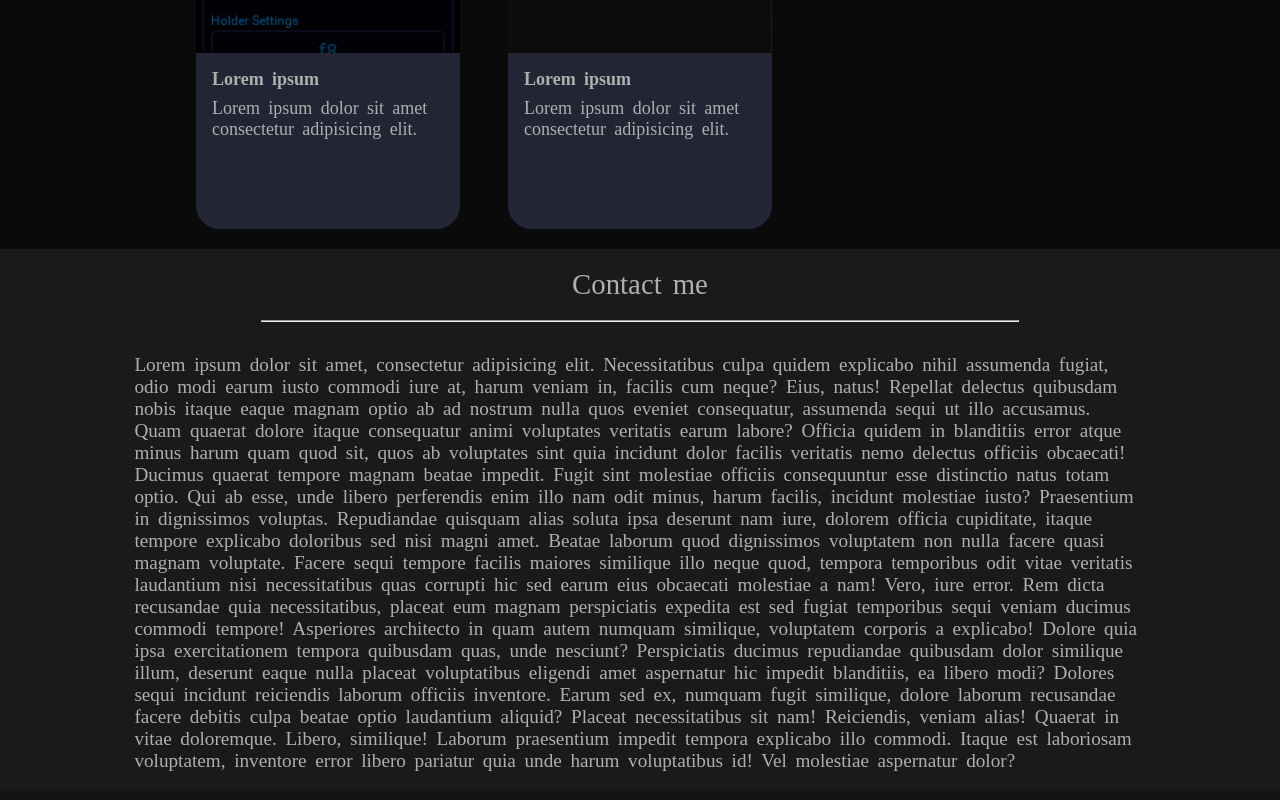
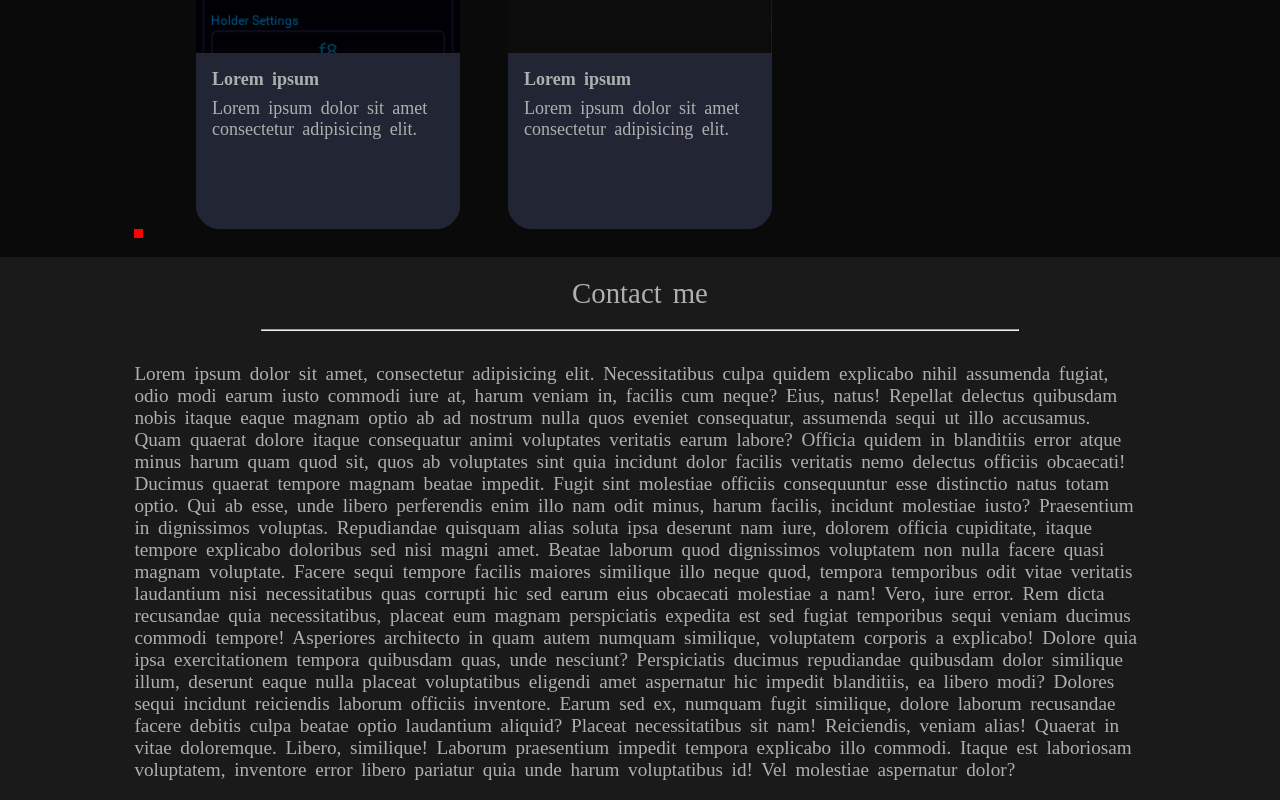
Before and after one commit to prytlubomir/personal_website, a Vue app: page / in a window 1280 px wide. Shown: the part 3653-4453 px from the top of the page. Built offline with nearby package versions, Linux system fonts and the light colour scheme.

Commit message:
Turned a test element into an easter egg.

```diff
--- a/src/components/ProjectsSection.vue
+++ b/src/components/ProjectsSection.vue
@@ -68,6 +68,36 @@
                     Lorem ipsum dolor sit amet consectetur adipisicing elit.
                 </ProjectCard>
             </div>
+            <div style="width: 1ex; height: 1ex; background: red;">
+                <!-- View in Chrome DevTools, or use "Edit as HTML", if in Firefox
+                         .-.            .-.
+                        /   \          /   \
+                       |   _ \        / _   |
+                       ;  | \ \      / / |  ;
+                        \  \ \ \_.._/ / /  /
+                         '. '.;'    ';,' .'
+                           './ _    _ \.'
+                           .'  a __ a  '.
+                      '--./ _,   \/   ,_ \.--'
+                     ----|   \   /\   /   |----
+                      .--'\   '-'  '-'    /'--.
+                          _>.__  -- _.-  `;
+                        .' _     __/     _/
+                       /    '.,:".-\    /:,
+                       |      \.'   `""`'.\\
+                        '-,.__/  _   .-.  ;|_
+                        /` `|| _/ `\/_  \_|| `\
+                       |    ||/ \-./` \ / ||   |
+                        \   ||__/__|___|__||  /
+                         \_ |_Happy Easter_| /
+                    jgs .'  \ =  _= _ = _= /`\
+                       /     `-;----=--;--'   \
+                       \    _.-'        '.    /
+                        `""`              `""`
+
+                    Credit: Joan G. Stark (Spunk), https://www.asciiart.eu/art/784fca43f16ab5aa
+                -->
+             </div>
         </ContentLimiter>
     </AppSection>
 </template>
```
